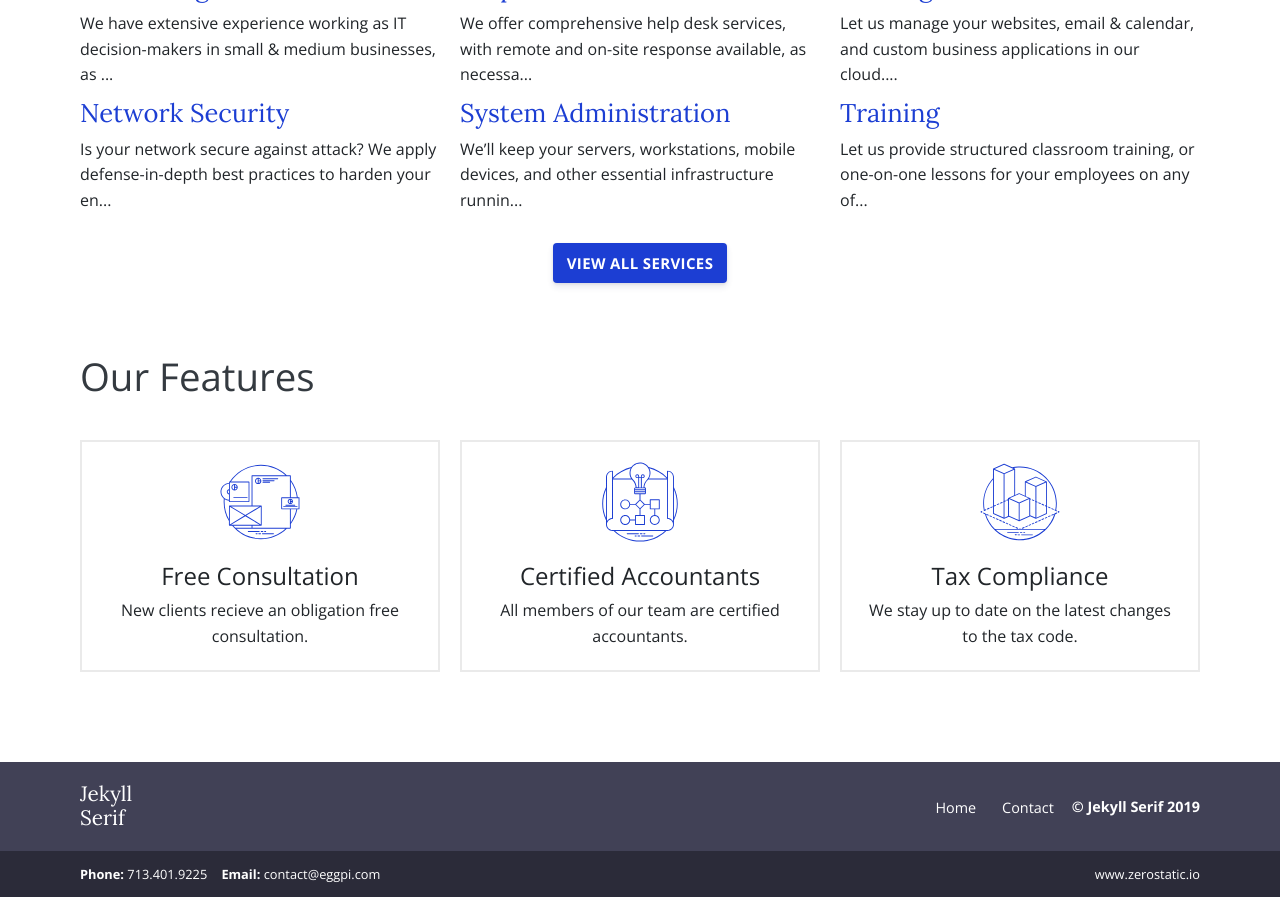
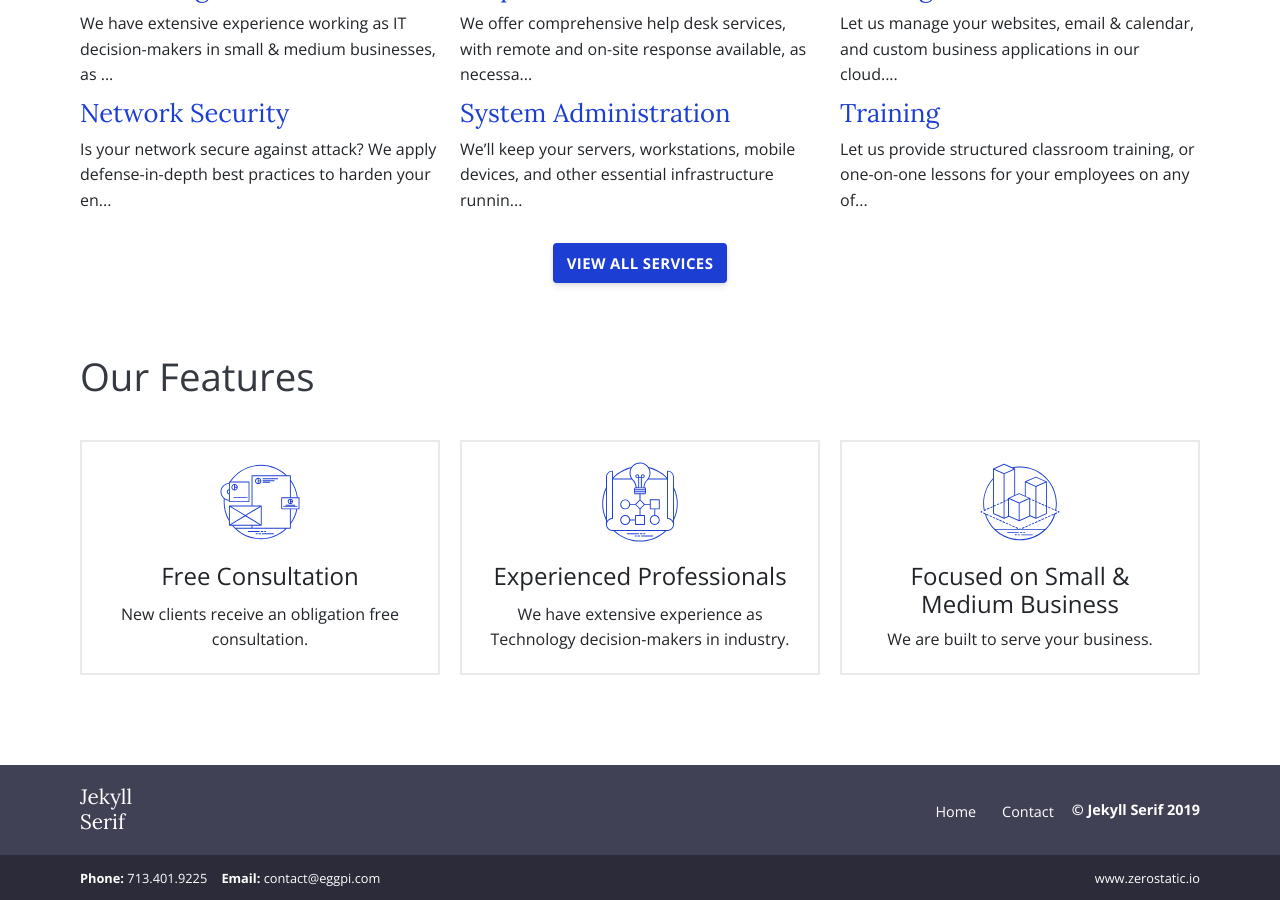
Before and after one commit to eggpi-site/eggpi-site.github.io, a Jekyll site: the page built from index.html, in a window 1280 px wide and 900 px high, scrolled down 711 px. Built offline with Jekyll 4.4.1, drawn with Linux system fonts in a browser that asks for light colours.

Commit message:
Update features.json

```diff
--- a/_data/features.json
+++ b/_data/features.json
@@ -1,17 +1,17 @@
 [
   {
     "title": "Free Consultation",
-    "description": "New clients recieve an obligation free consultation.",
+    "description": "New clients receive an obligation free consultation.",
     "image": "images/features/noun_branding_1885335.svg"
   },
   {
-    "title": "Certified Accountants",
-    "description": "All members of our team are certified accountants.",
+    "title": "Experienced Professionals",
+    "description": "We have extensive experience as Technology decision-makers in industry.",
     "image": "images/features/noun_The Process_1885341.svg"
   },
   {
-    "title": "Tax Compliance",
-    "description": "We stay up to date on the latest changes to the tax code.",
+    "title": "Focused on Small & Medium Business",
+    "description": "We are built to serve your business.",
     "image": "images/features/noun_3d modeling_1885342.svg"
   }
 ]
```
